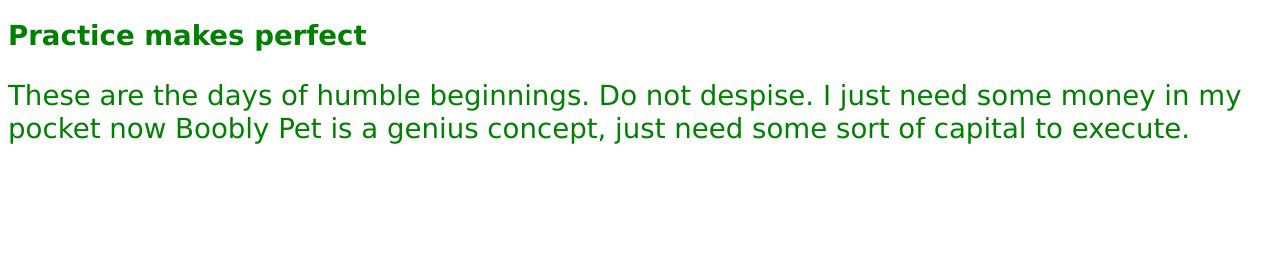
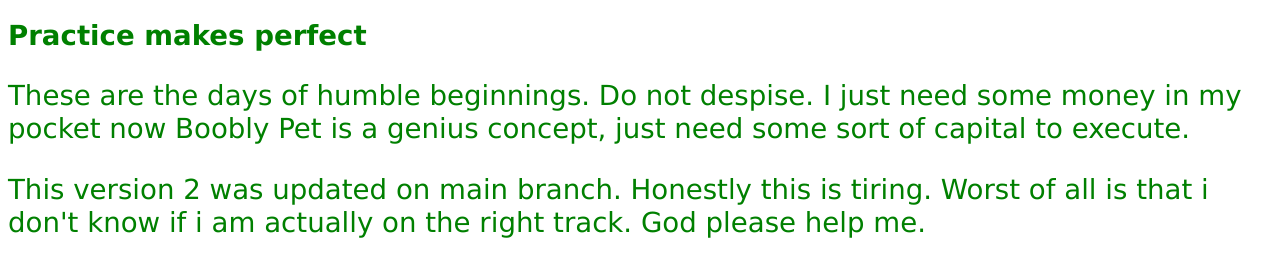
Before and after one commit to globalinvestguide/Zamani, a plain HTML site: page index.html in a window 1280 px wide. Drawn offline with Linux system fonts and the light colour scheme.

Commit message:
Version 2.3

```diff
--- a/index.html
+++ b/index.html
@@ -11,6 +11,9 @@
     <p>These are the days of humble beginnings. Do not despise. I just need some money in my pocket now
         Boobly Pet is a genius concept, just need some sort of capital to execute.
     </p>
+    <p>This version 2 was updated on main branch.
+        Honestly this is tiring. Worst of all is that i don't know if i am actually on the right track. God please help me.
+    </p>
 
 </body>
 </html>
```
